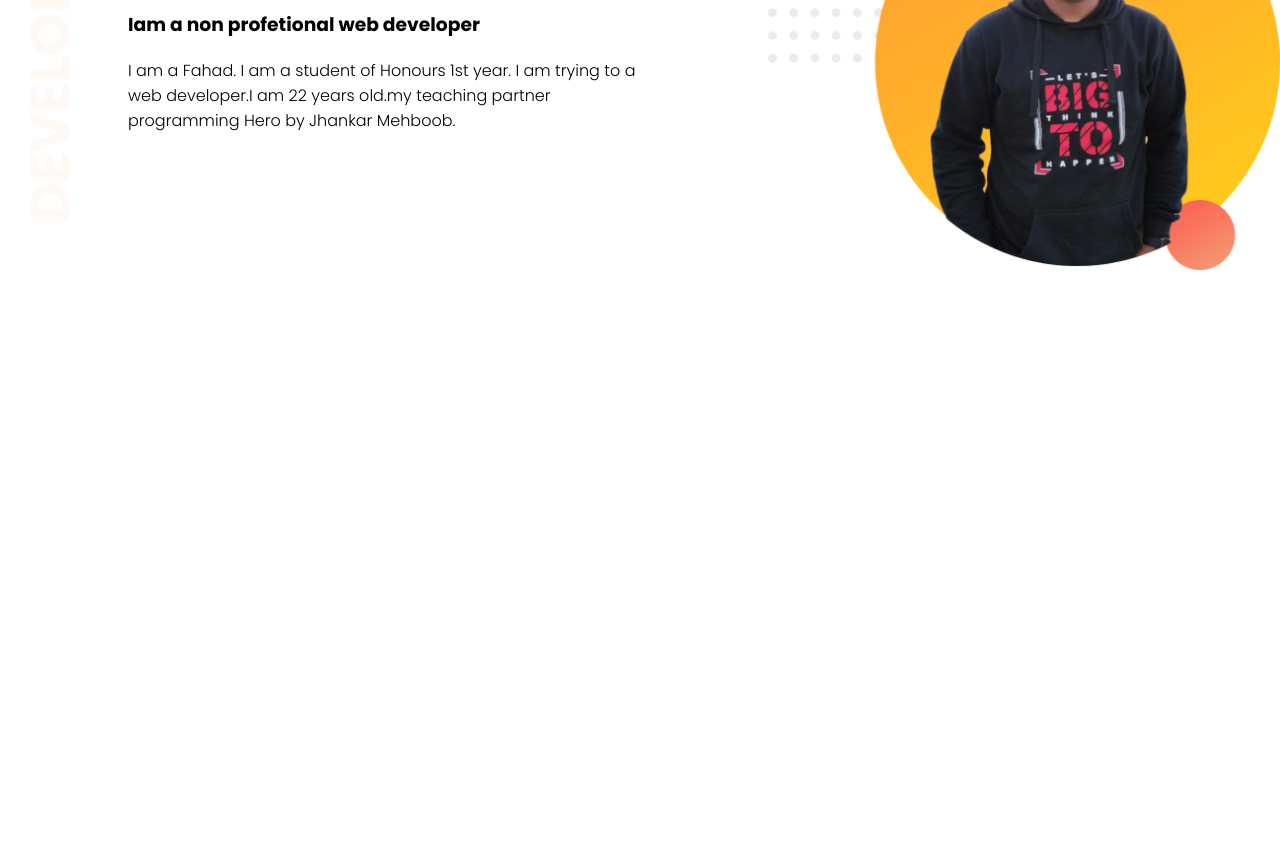
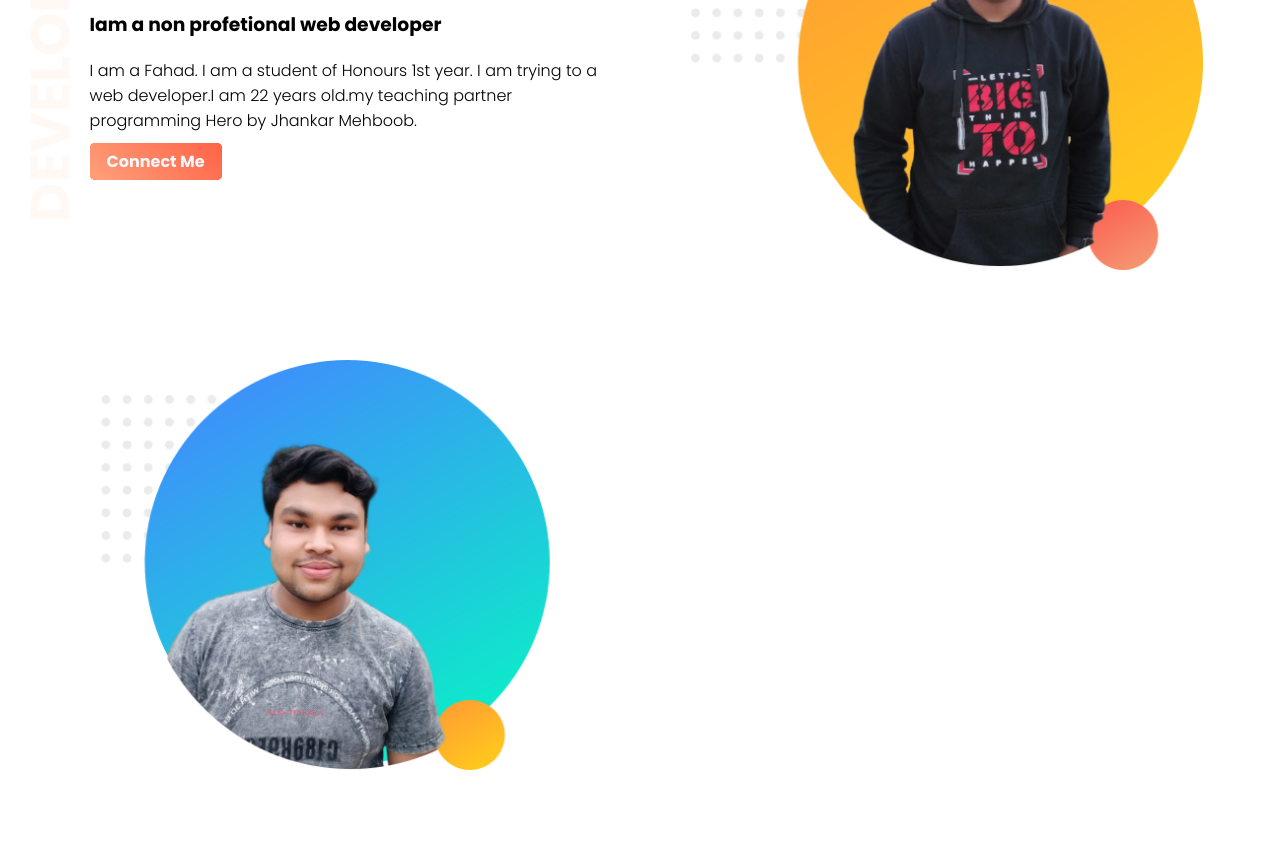
Before and after one commit to farhad04/web-portfolio, a plain HTML site: page index.html in a window 1280 px wide. Shown: the part 140-1000 px from the top of the page. Before the commit the page ends 800 px from the top, so only its background shows below. Drawn offline with Linux system fonts and the light colour scheme; a web font is replaced by a local one.

Commit message:
new added

```diff
--- a/index.html
+++ b/index.html
@@ -22,11 +22,18 @@
             </span>
             <h3>Iam a non profetional web developer</h3>
             <p>I am a Fahad. I am a student of Honours 1st year. I am trying to  a web developer.I am 22 years old.my teaching partner programming Hero by Jhankar Mehboob.</p>
+            <a class="link-button" target="_blank" href="https://www.facebook.com/farhadrana4">Connect Me</a>
         </div>
         <div class="half-w">
             <img src="images/image 11.png">
+
         </div>
 
    </section>
+   <section class="dream-area">
+    <div class="half-w">
+        <img src="images/image 10.png">
+    </div>
+   </section>
 </body>
 </html>
--- a/style.css
+++ b/style.css
@@ -19,7 +19,7 @@ font-family: 'Rubik Spray Paint', cursive;
 .half-w{
     width: 40%;
     float: left;
-    margin-left: 5%;
+    margin-left: 2%;
     padding-left: 5%;
 }
 .half-w img{
@@ -33,3 +33,13 @@ font-family: 'Rubik Spray Paint', cursive;
 section{
     height: 500px;
 }
+.link-button{
+    text-decoration: none;
+    background-image: linear-gradient(45deg,lightsalmon, tomato);
+    background-color: orangered;
+    padding: 7px 17px;
+    border-radius: 5px;
+    color: aliceblue;
+    font-weight: bold;
+
+}
```
Also changed, not shown: images/image 10.png (added).
